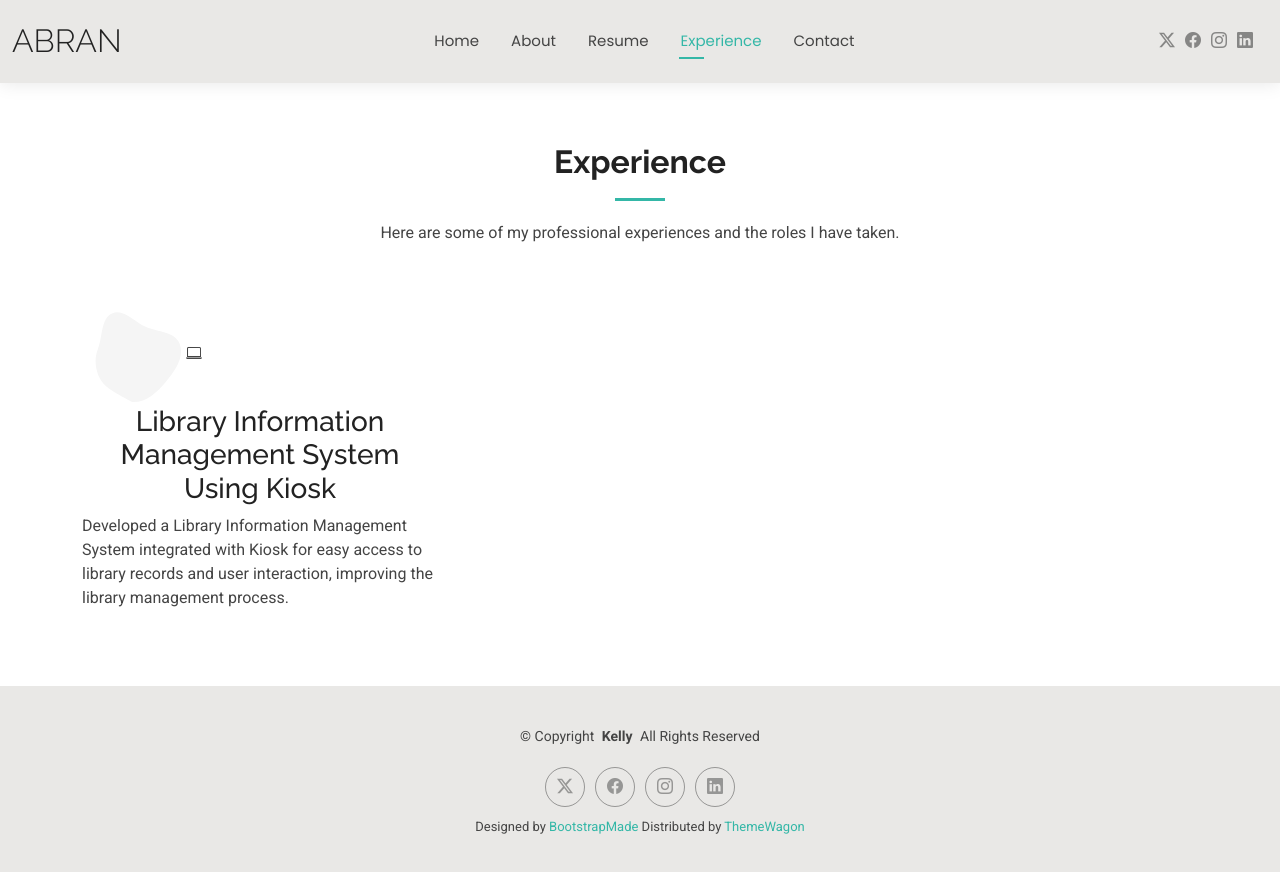
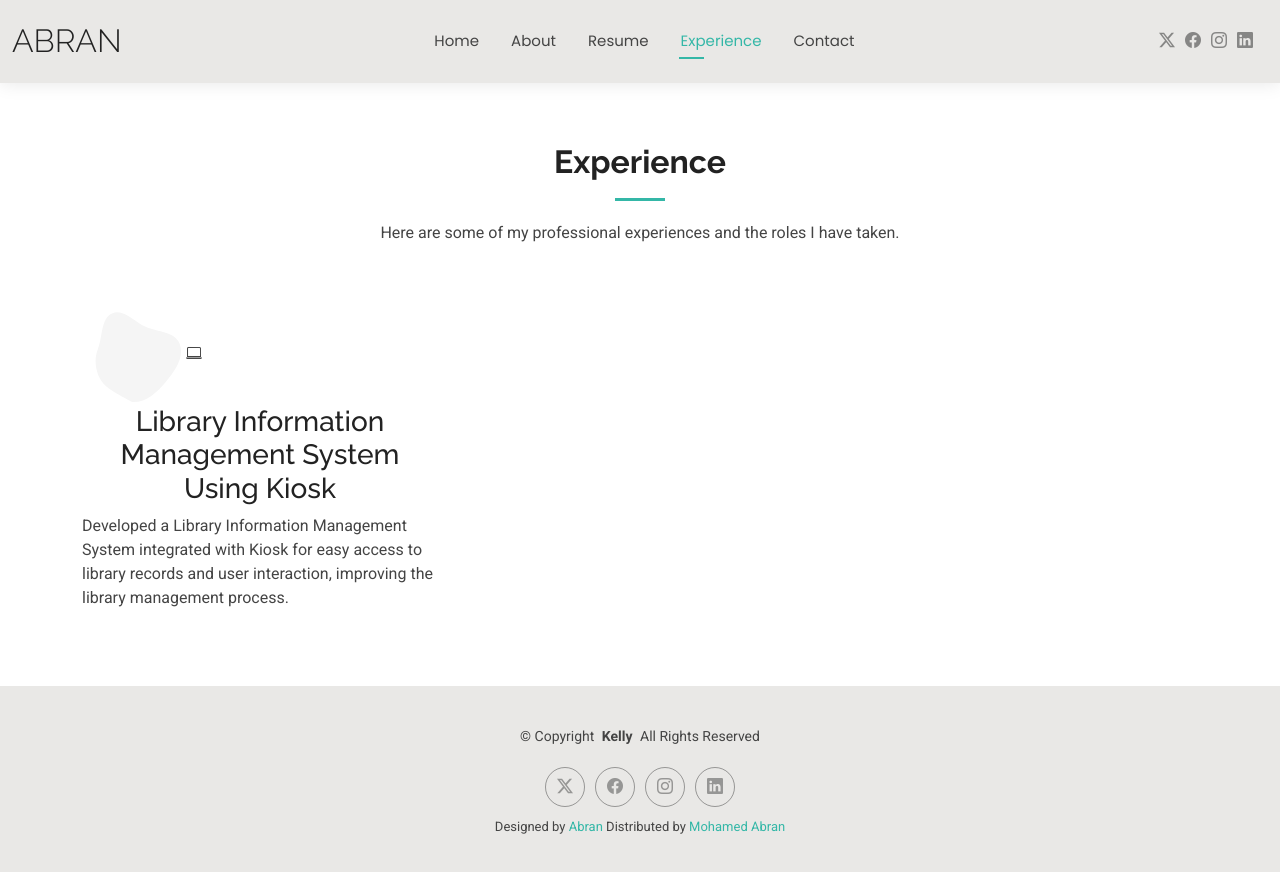
Before and after one commit to MohamedAbran/Portfolio, a plain HTML site: page services.html in a window 1280 px wide. Drawn offline with Linux system fonts and the light colour scheme.

Commit message:
Update services.html
Signed-off-by: MohamedAbran <156059811+MohamedAbran@users.noreply.github.com>

```diff
--- a/services.html
+++ b/services.html
@@ -170,7 +170,8 @@
         <!-- You can delete the links only if you've purchased the pro version. -->
         <!-- Licensing information: https://bootstrapmade.com/license/ -->
         <!-- Purchase the pro version with working PHP/AJAX contact form: [buy-url] -->
-        Designed by <a href="https://bootstrapmade.com/">BootstrapMade</a> Distributed by <a href=“https://themewagon.com>ThemeWagon
+<!--         Designed by <a href="https://bootstrapmade.com/">BootstrapMade</a> Distributed by <a href=“https://themewagon.com>ThemeWagon -->
+         Designed by <a href="#">Abran</a> Distributed by <a href="#">Mohamed Abran
       </div>
     </div>
 
```
